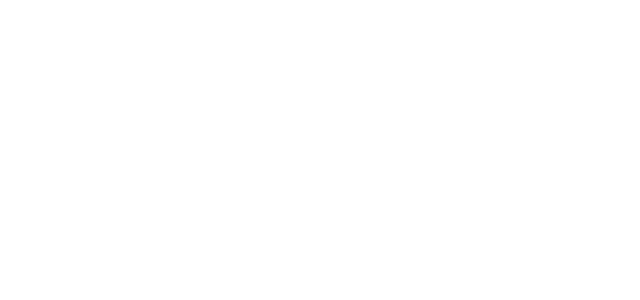
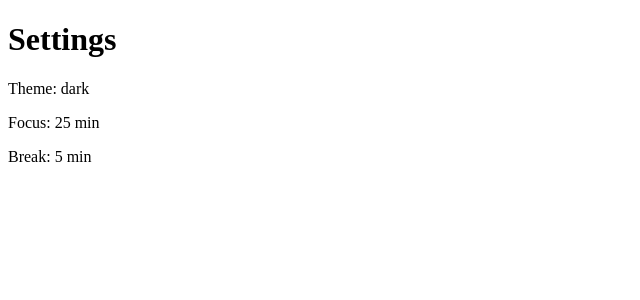
Before and after one commit to Faig-Abaszada/pomioapp, a Nuxt app: page /settings in a window 1280 px wide. Before the commit this address had no page. Shown: the top 300 px of the page, without its empty margins (0-640 px from the left). Built offline with nearby package versions, Linux system fonts and the light colour scheme.

Commit message:
feat: add settings store with useState and settings page

```diff
--- /dev/null
+++ b/app/composables/useSettings.ts
@@ -0,0 +1,9 @@
+export function useSettings() {
+    const settings = useState('settings', () => ({
+        theme: 'dark',
+        focusMinutes: 25,
+        breakMinutes: 5,
+    }))
+
+    return settings
+}
--- /dev/null
+++ b/app/pages/settings.vue
@@ -0,0 +1,12 @@
+<script setup lang="ts">
+const settings = useSettings()
+</script>
+
+<template>
+  <main>
+    <h1>Settings</h1>
+    <p>Theme: {{ settings.theme }}</p>
+    <p>Focus: {{ settings.focusMinutes }} min</p>
+    <p>Break: {{ settings.breakMinutes }} min</p>
+  </main>
+</template>
```
